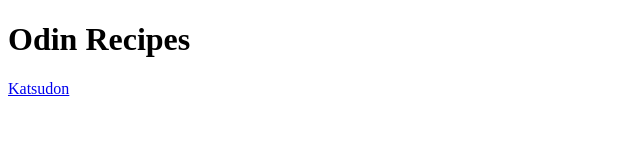
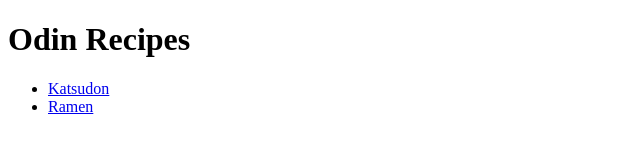
Before and after one commit to raszion23/odin-recipes, a plain HTML site: page index.html in a window 1280 px wide. Shown: the whole page, without its empty margins (0-640 px from the left). Drawn offline with Linux system fonts and the light colour scheme.

Commit message:
Added ramen.html link and placed links in unordered list

```diff
--- a/index.html
+++ b/index.html
@@ -7,6 +7,11 @@
 <body>
     <h1>Odin Recipes</h1>
 
-    <a href="./recipes/katsudon.html">Katsudon</a>
+    <ul>
+        <li><a href="./recipes/katsudon.html">Katsudon</a></li>
+        <li><a href="./recipes/ramen.html">Ramen</a></li>
+
+    </ul>
+
 </body>
 </html>
```
Also changed, not shown: 1 other file.
